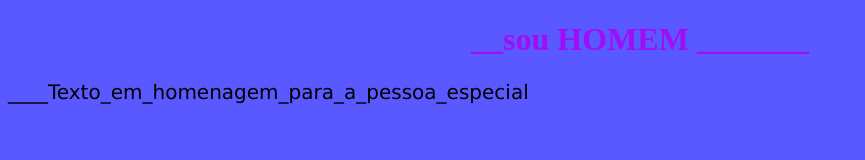
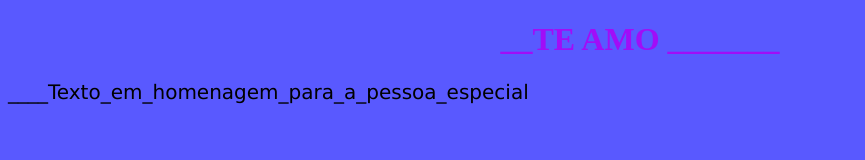
Before and after one commit to elias23443/PAPAI, a plain HTML site: page index.html in a window 1280 px wide. Shown: the top 160 px of the page, without its empty margins (0-865 px from the left). Drawn offline with Linux system fonts and the light colour scheme.

Commit message:
Add - CSS

```diff
--- a/index.html
+++ b/index.html
@@ -7,7 +7,7 @@
 		<link rel="stylesheet" href="css/estilo.css">
   </head>
   <body>
-    <h1>__sou HOMEM _______</h1>
+    <h1>__TE AMO _______</h1>
     <p>____Texto_em_homenagem_para_a_pessoa_especial</p>
 		<br>
 		<p>Assinado: _EDUARDO_ELIAS_TEXEIRA_</p>
```
